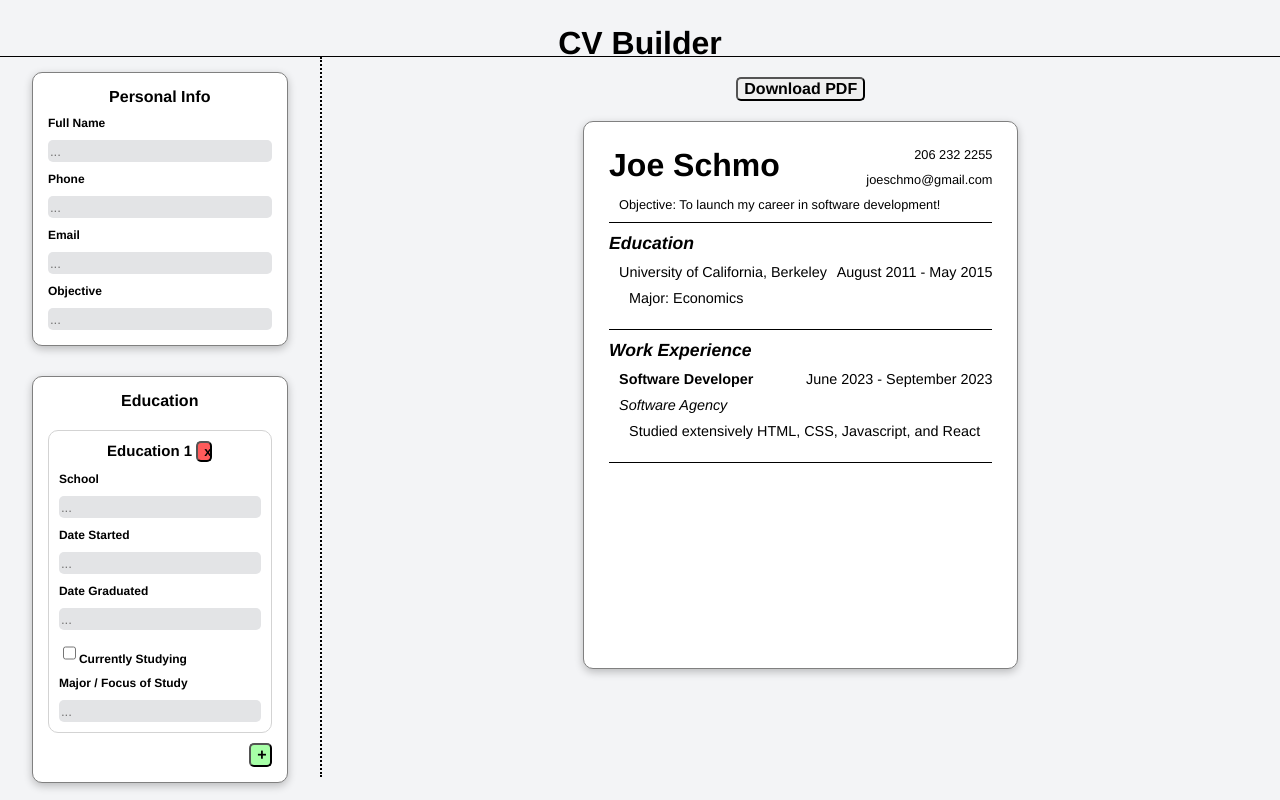
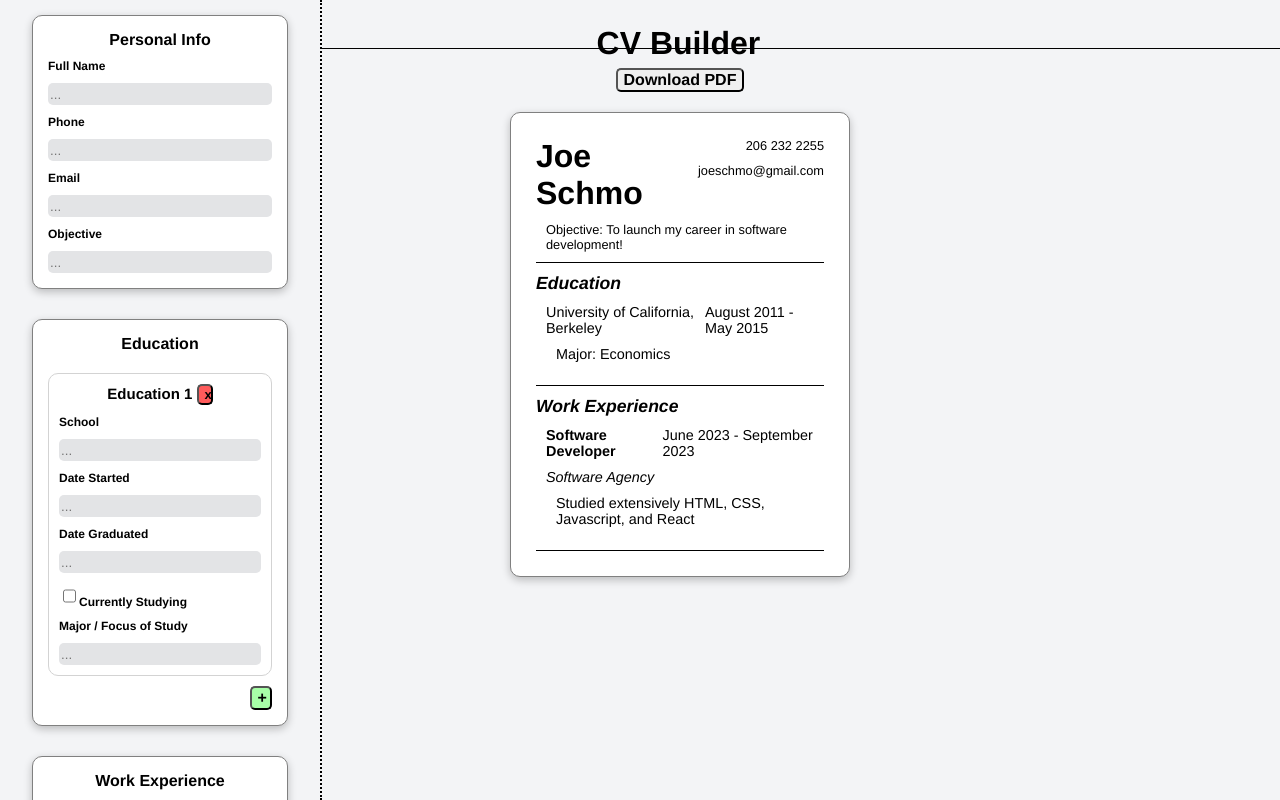
Before and after one commit to seanghods/cv-builder, a React (Vite) app: page / in a window 1280 px wide. Shown: the top 800 px of the page. Built offline with nearby package versions, Linux system fonts and the light colour scheme.

Commit message:
Change css grid

```diff
--- a/src/App.jsx
+++ b/src/App.jsx
@@ -114,7 +114,6 @@ function App() {
   return (
     <>
       <Header />
-      <div className="container">
       <DragDropContext onDragEnd={onDragEnd}>
         <section className="edit-section">
           <PersonalInfo personalInfo={personalInfo} changeInfo={changeInfo} />
@@ -140,7 +139,6 @@ function App() {
           workExperience={workExperience}
         />
       </section>
-      </div>
     </>
   );
 }
--- a/src/components/header.jsx
+++ b/src/components/header.jsx
@@ -1,7 +1,11 @@
 // import React from 'react';
 
 export default function Header() {
-  return <header>
-    <h1>CV Builder</h1>
-  </header>
+  return (
+    <header>
+      <div className="header-text">
+        <h1>CV Builder</h1>
+      </div>
+    </header>
+  );
 }
--- a/src/css/App.css
+++ b/src/css/App.css
@@ -1,8 +1,8 @@
-.container {
+/* .container {
   display: flex;
   height: 90%;
   width: 100%;
-}
+} */
 
 section {
   display: flex;
@@ -11,8 +11,10 @@ section {
 }
 
 .edit-section {
-  width: 25%;
+  width: 100%;
   border-right: 2px dotted black;
+  grid-column: 1 / 2;
+  grid-row: 1 / 3;
 }
 
 .edit {
--- a/src/css/fullcv.css
+++ b/src/css/fullcv.css
@@ -1,5 +1,6 @@
 .cv-section {
   width: 75%;
+  grid-column: 2 / 3;
 }
 
 .cv {
--- a/src/css/index.css
+++ b/src/css/index.css
@@ -8,13 +8,23 @@ body {
 
 #root {
   height: 100%;
+  display: grid;
+  grid-template-columns: 25% 75%;
+  grid-template-rows: 6% 94%;
 }
 
 header {
   text-align: center;
-  height: 7%;
+  height: 100%;
   border-bottom: 1px solid black;
+  grid-column: 2 / 3;
   /* background: #0e374e; */
+}
+
+.header-text {
+  position: absolute;
+  left: 53%;
+  transform: translateX(-50%);
 }
 
 header h1 {
```
Lines whose indentation alone changed are shown as unchanged.
